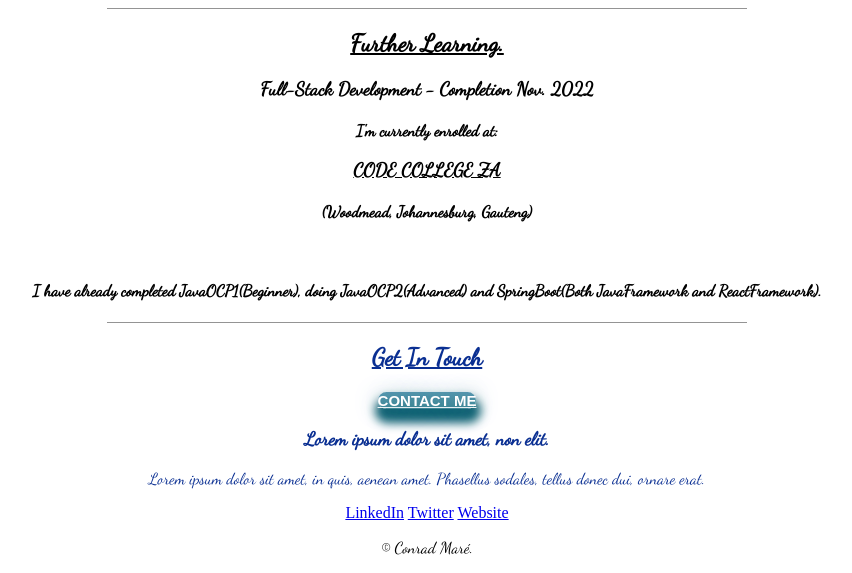
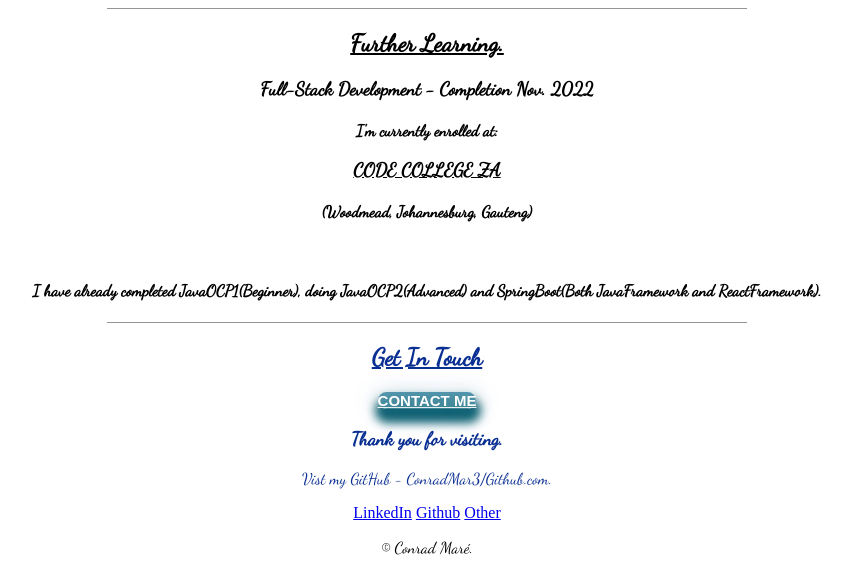
Before and after one commit to ConradMar3/WebDevelopment2022.Udemy, a plain HTML site: page Web Development/CSS - MySite/index.html in a window 1280 px wide. Shown: the part 2417-2990 px from the top of the page, without its empty margins (213-1065 px from the left). Drawn offline with Linux system fonts and the light colour scheme; a script that the page names is missing; a web font is replaced by a local one.

Commit message:
2022/07/29 Updated footer links

```diff
--- a/Web Development/CSS - MySite/index.html
+++ b/Web Development/CSS - MySite/index.html
@@ -129,15 +129,15 @@
         <h2>Get In Touch</h2>
     </span>
     <a class="buttonClass" href="mailto:name@email.com">CONTACT ME</a>
-    <h3>Lorem ipsum dolor sit amet, non elit.</h3>
-    <p>Lorem ipsum dolor sit amet, in quis, aenean amet. Phasellus sodales, tellus donec dui, ornare erat.
+    <h3>Thank you for visiting.</h3>
+    <p>Vist my GitHub - ConradMar3/Github.com.
     </p>
 
 </div>
 
-<a class="footer-link" href="https://www.linkedin.com/">LinkedIn</a>
-<a class="footer-link" href="https://twitter.com/">Twitter</a>
-<a class="footer-link" href="https://www.appbrewery.co/">Website</a>
+<a class="footer-link" href="https://www.linkedin.com/in/conrad-mar%C3%A9-745058237/">LinkedIn</a>
+<a class="footer-link" href="https://github.com/ConradMar3">Github</a>
+<a class="footer-link" href="https://paper-kit-html5.vercel.app/">Other</a>
 <p>© Conrad Maré.</p>
 
 
```
